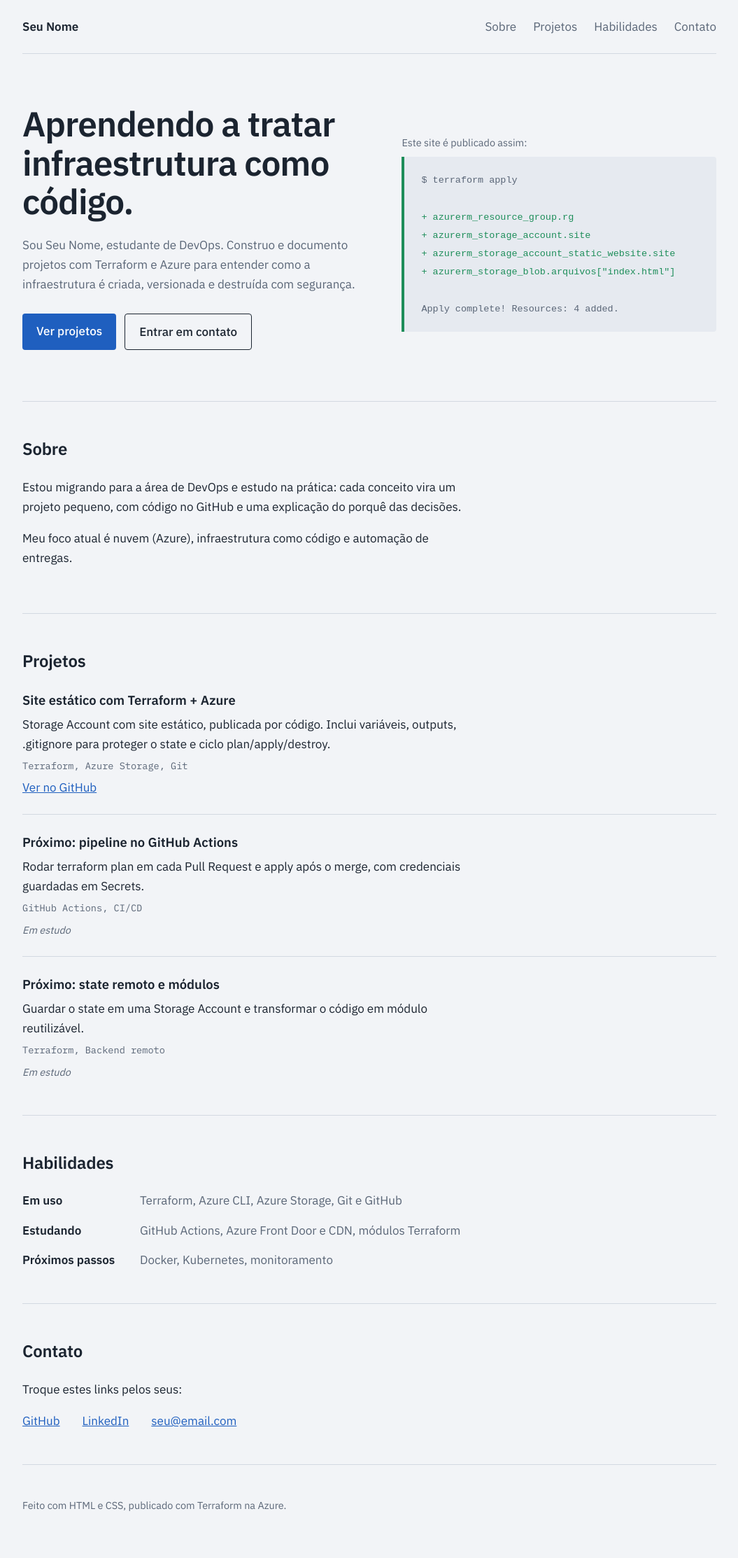
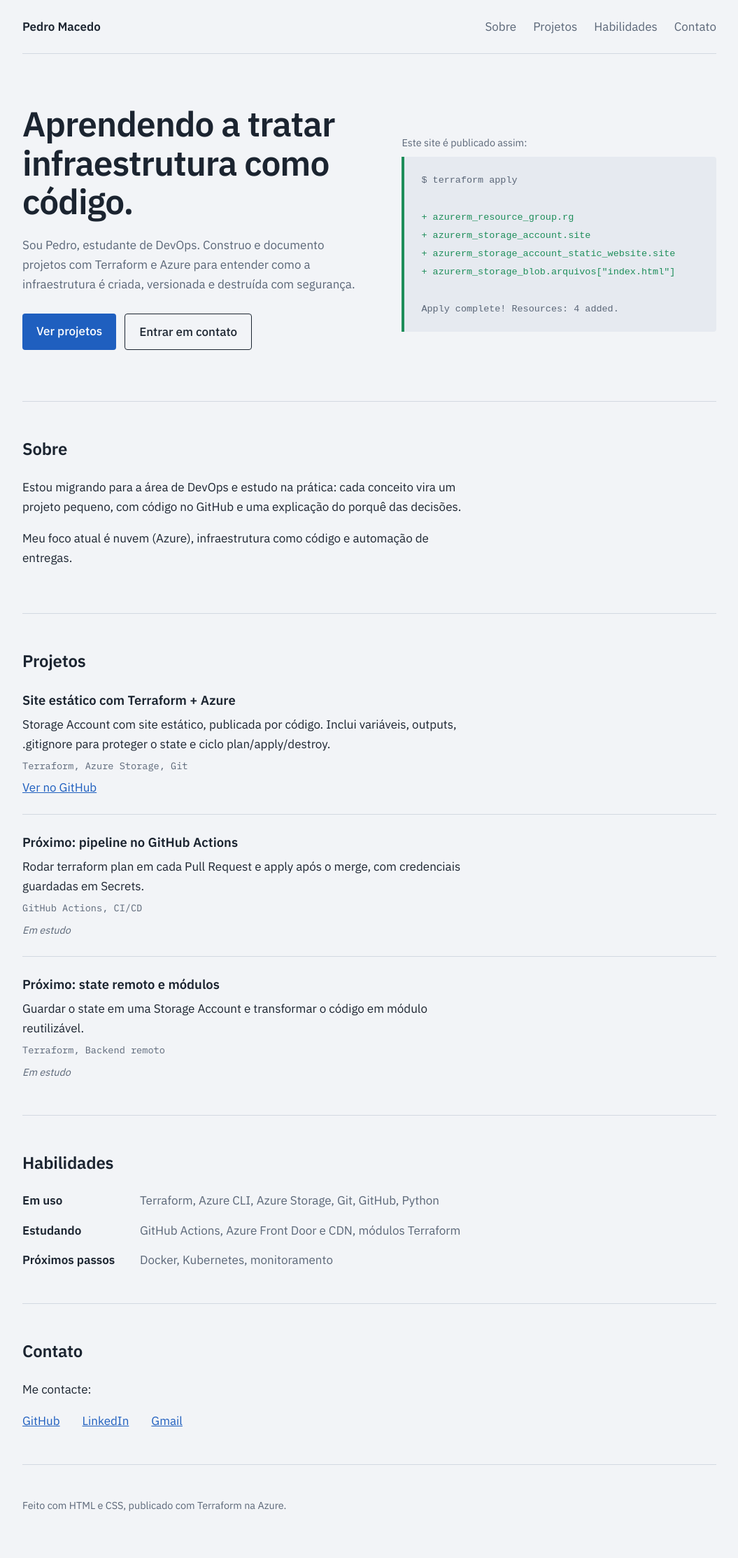
Before and after one commit to PHMac20XX2/static, a plain HTML site: page site/index.html in a window 1280 px wide. Shown: the whole page at 70% size, without its empty margins (112-1167 px from the left). Drawn offline with Linux system fonts and the light colour scheme.

Commit message:
ATT portfolio

```diff
--- a/site/index.html
+++ b/site/index.html
@@ -3,7 +3,7 @@
 <head>
   <meta charset="UTF-8">
   <meta name="viewport" content="width=device-width, initial-scale=1">
-  <title>Pedro Macedo | Portfólio DevOps</title>
+  <title>Pedro Macedo | Portfólio</title>
   <meta name="description" content="Portfólio de estudos em DevOps: Terraform, Azure e automação.">
   <link rel="preconnect" href="https://fonts.googleapis.com">
   <link rel="preconnect" href="https://fonts.gstatic.com" crossorigin>
@@ -12,7 +12,7 @@
 </head>
 <body>
   <header class="topo">
-    <a class="marca" href="#inicio">Seu Nome</a>
+    <a class="marca" href="#inicio">Pedro Macedo</a>
     <nav aria-label="Principal">
       <a href="#sobre">Sobre</a>
       <a href="#projetos">Projetos</a>
@@ -25,7 +25,7 @@
     <section class="hero" id="inicio">
       <div class="hero-texto">
         <h1>Aprendendo a tratar infraestrutura como código.</h1>
-        <p>Sou Seu Nome, estudante de DevOps. Construo e documento projetos com Terraform e Azure para entender como a infraestrutura é criada, versionada e destruída com segurança.</p>
+        <p>Sou Pedro, estudante de DevOps. Construo e documento projetos com Terraform e Azure para entender como a infraestrutura é criada, versionada e destruída com segurança.</p>
         <p class="acoes">
           <a class="botao" href="#projetos">Ver projetos</a>
           <a class="botao-sec" href="#contato">Entrar em contato</a>
@@ -58,7 +58,7 @@
           <h3>Site estático com Terraform + Azure</h3>
           <p>Storage Account com site estático, publicada por código. Inclui variáveis, outputs, .gitignore para proteger o state e ciclo plan/apply/destroy.</p>
           <p class="tags">Terraform, Azure Storage, Git</p>
-          <a href="https://github.com/seu-usuario/seu-repositorio">Ver no GitHub</a>
+          <a href="https://github.com/PHMac20XX2/static">Ver no GitHub</a>
         </li>
         <li>
           <h3>Próximo: pipeline no GitHub Actions</h3>
@@ -79,7 +79,7 @@
       <h2>Habilidades</h2>
       <dl class="skills">
         <dt>Em uso</dt>
-        <dd>Terraform, Azure CLI, Azure Storage, Git e GitHub</dd>
+        <dd>Terraform, Azure CLI, Azure Storage, Git, GitHub, Python</dd>
         <dt>Estudando</dt>
         <dd>GitHub Actions, Azure Front Door e CDN, módulos Terraform</dd>
         <dt>Próximos passos</dt>
@@ -89,11 +89,11 @@
 
     <section id="contato">
       <h2>Contato</h2>
-      <p>Troque estes links pelos seus:</p>
+      <p>Me contacte:</p>
       <ul class="contatos">
-        <li><a href="https://github.com/seu-usuario">GitHub</a></li>
-        <li><a href="https://www.linkedin.com/in/seu-usuario">LinkedIn</a></li>
-        <li><a href="mailto:seu@email.com">seu@email.com</a></li>
+        <li><a href="https://github.com/PHMac20XX2">GitHub</a></li>
+        <li><a href="https://br.linkedin.com/in/phmac20xx">LinkedIn</a></li>
+        <li><a href="mailto:phmestudos@gmail.com">Gmail</a></li>
       </ul>
     </section>
   </main>
```
